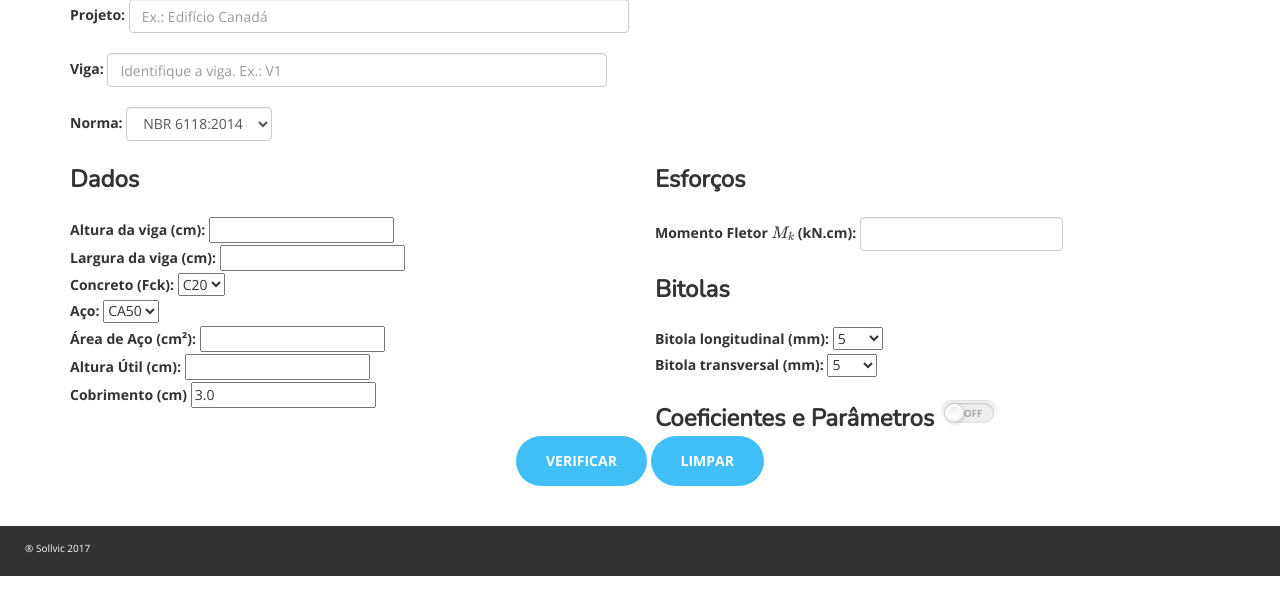
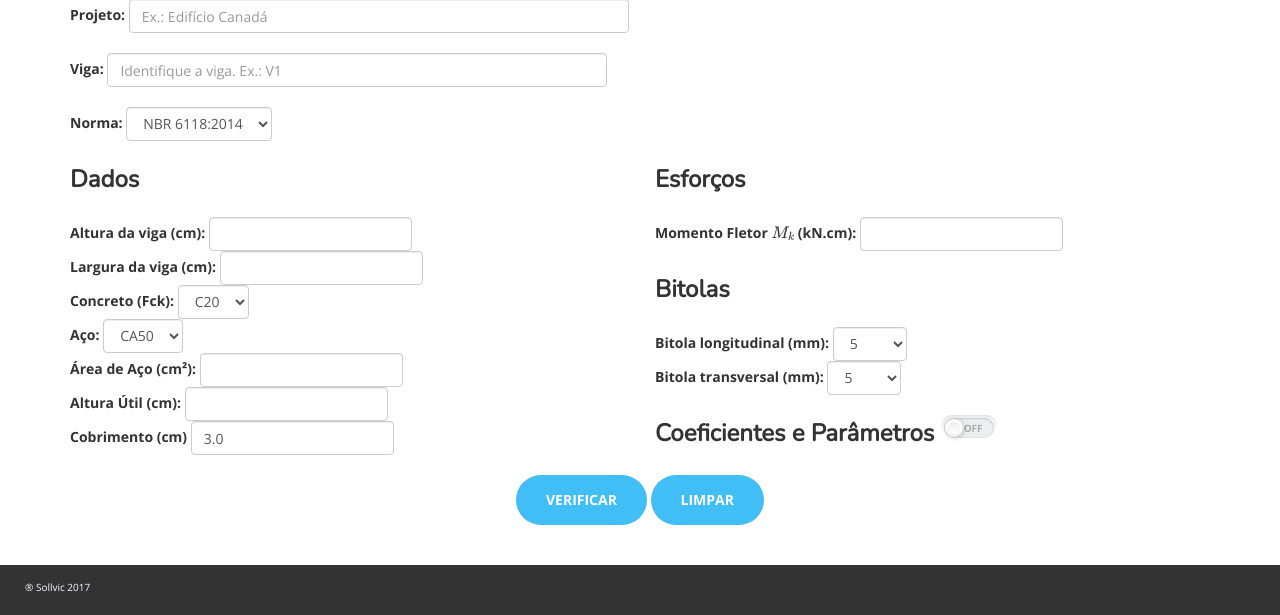
Before and after one commit to carolinamlinhares/sollvic, a website: page checkCS.html in a window 1280 px wide. Shown: the part 224-839 px from the top of the page. Before the commit the page ends 800 px from the top, so only its background shows below. Drawn offline with nearby package versions, Linux system fonts and the light colour scheme; some packages are replaced by stand-ins of ours; a script that the page names is missing.

Commit message:
Update checkCS.html

```diff
--- a/checkCS.html
+++ b/checkCS.html
@@ -143,27 +143,27 @@
                     <p class="title2"> Dados </p>
 
                     <label>Altura da viga (cm):</label>
-                    <input type="text" name="hCC" /><br>
+                    <input class="form-control" type="text" name="hCC" /><br>
 
                     <label>Largura da viga (cm):</label>
-                    <input type="text" name="bwCC" /> <br>
+                    <input class="form-control" type="text" name="bwCC" /> <br>
 
                     <label>Concreto (Fck):</label>
-                    <select id="concrete" name="concreteCC">
+                    <select class="form-control" id="concrete" name="concreteCC">
 			        </select> <br>
 
                     <label>Aço:</label>
-                    <select id="steel" name="steelCC">
+                    <select class="form-control" id="steel" name="steelCC">
 			        </select> <br>
 
                     <label>Área de Aço (cm²):</label>
-                    <input id="asSteel" name="asCC" /> <br>
+                    <input class="form-control" id="asSteel" name="asCC" /> <br>
 
                     <label>Altura Útil (cm):</label>
-                    <input id="alturautil" name="dCC" /> <br>
+                    <input class="form-control" id="alturautil" name="dCC" /> <br>
 
                     <label>Cobrimento (cm)</label>
-                    <input type="text" name="cobCC" value=3.0 /> <br><br>
+                    <input class="form-control" type="text" name="cobCC" value=3.0 /> <br><br>
 
                 </div>
 
@@ -184,11 +184,11 @@
                     <p class="title2"> Bitolas </p>
 
                     <label>Bitola longitudinal (mm):</label>
-                    <select id="bitolaLong" name="longCC">
+                    <select class="form-control" id="bitolaLong" name="longCC">
 			        </select> <br>
 
                     <label>Bitola transversal (mm):</label>
-                    <select id="bitolaEst" name="estCC">
+                    <select class="form-control" id="bitolaEst" name="estCC">
 			        </select> <br><br>
 
                 </div>
```
